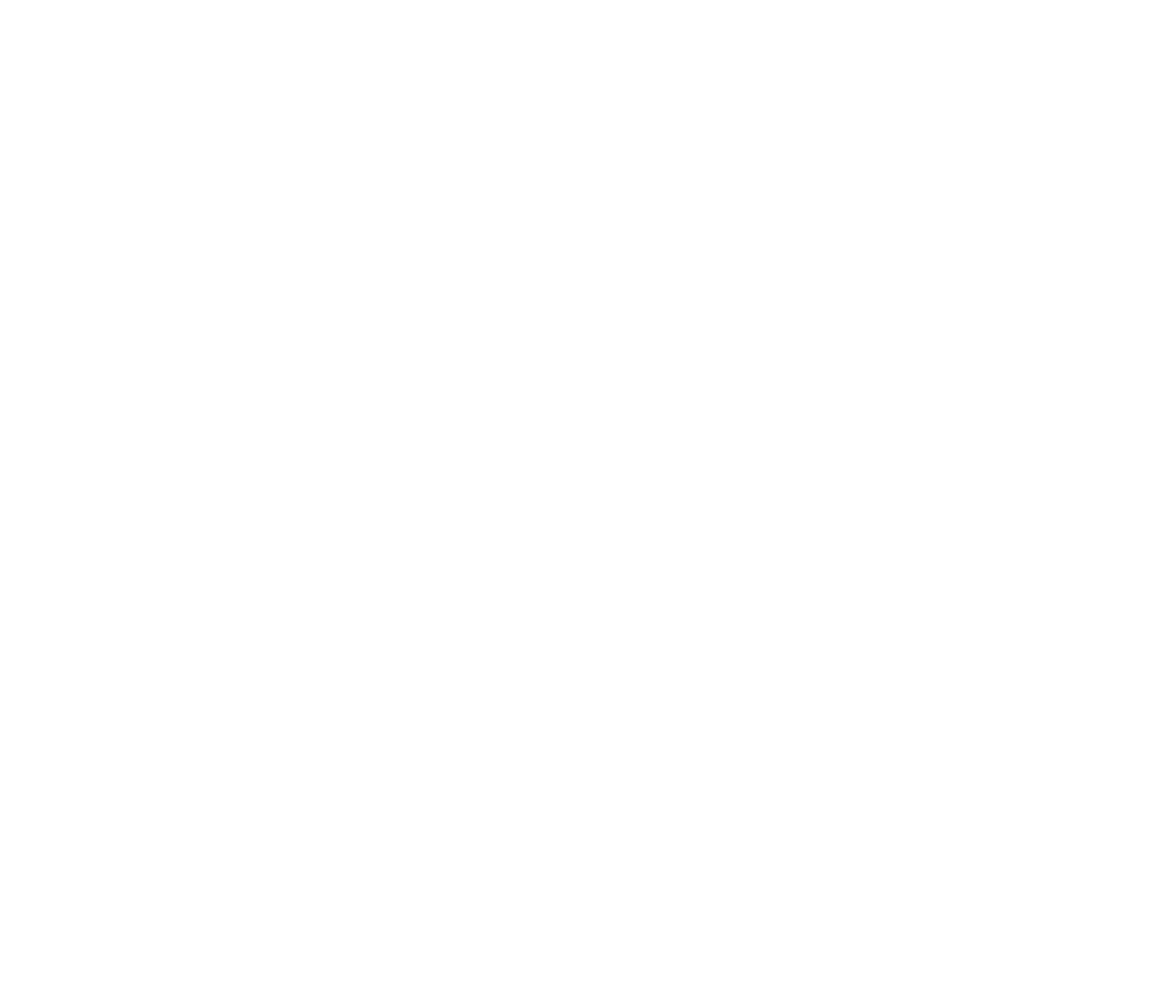
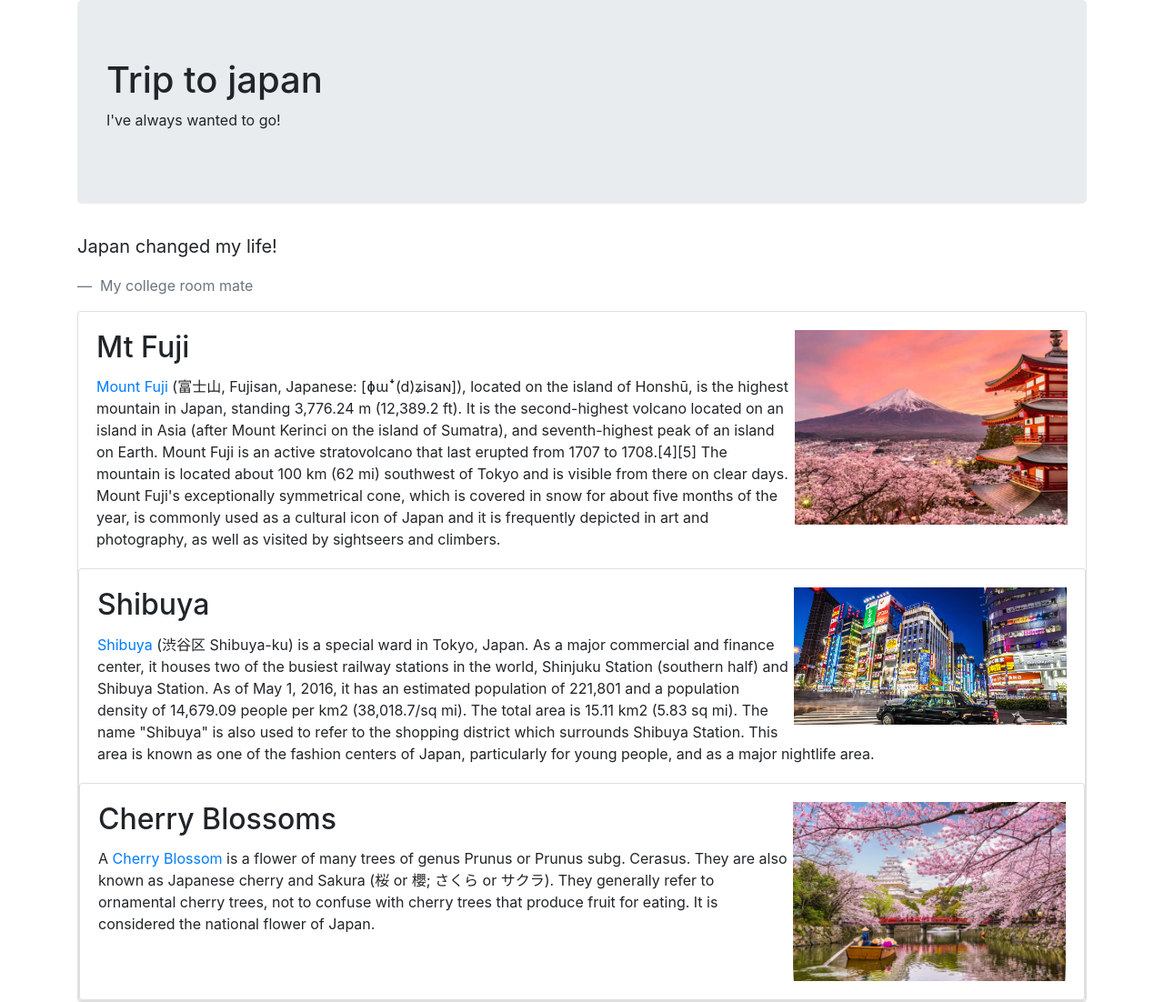
Before and after one commit to CharWeber/vacation_site, a plain HTML site: page index.html in a window 1280 px wide. Shown: the whole page at 91% size. Before the commit the page ends 800 px from the top, so only its background shows below. Drawn offline with Linux system fonts and the light colour scheme.

Commit message:
Add content about Japan and bootstrap styling
Co-authored-by: Charles Weber <charlestweber@gmail.com>

```diff
--- a/css/styles.css
+++ b/css/styles.css
@@ -0,0 +1,4 @@
+.card-image{
+  float:right;
+  width: 300px;
+}
--- a/index.html
+++ b/index.html
@@ -1,9 +1,39 @@
 <!DOCTYPE html>
 <html lang="en">
 <head>
-  <title>Document</title>
+  <title>Japan</title>
+  <link rel="stylesheet" href="css/bootstrap.css" type="text/css">
+  <link rel="stylesheet" href="css/styles.css" type="text/css">
 </head>
 <body>
-
+  <div class="container">
+    <div class="jumbotron">
+      <h1>Trip to japan</h1>
+      <p>I've always wanted to go!</p>
+    </div>
+    <blockquote class="blockquote">
+      <p>Japan changed my life!</p>
+      <footer class="blockquote-footer"> My college room mate</footer>
+    </blockquote>
+    <div class="card">
+      <div class="card-body">
+        <img class="card-image" src="img/fuji.jpg" alt="Mt fuji at dusk">
+        <h2 class="card-title">Mt Fuji</h2>
+        <p class="card-text"><a href="https://en.wikipedia.org/wiki/Mount_Fuji">Mount Fuji</a> (富士山, Fujisan, Japanese: [ɸɯꜜ(d)ʑisaɴ]), located on the island of Honshū, is the highest mountain in Japan, standing 3,776.24 m (12,389.2 ft). It is the second-highest volcano located on an island in Asia (after Mount Kerinci on the island of Sumatra), and seventh-highest peak of an island on Earth. Mount Fuji is an active stratovolcano that last erupted from 1707 to 1708.[4][5] The mountain is located about 100 km (62 mi) southwest of Tokyo and is visible from there on clear days. Mount Fuji's exceptionally symmetrical cone, which is covered in snow for about five months of the year, is commonly used as a cultural icon of Japan and it is frequently depicted in art and photography, as well as visited by sightseers and climbers.</p>
+      </div>
+      <div class="card">
+        <div class="card-body">
+          <img class="card-image" src="img/shibuya.jpg" alt="A busy shibuya street">
+          <h2 class="card-title">Shibuya</h2>
+          <p class="card-text"><a href="https://en.wikipedia.org/wiki/Shibuya">Shibuya</a> (渋谷区 Shibuya-ku) is a special ward in Tokyo, Japan. As a major commercial and finance center, it houses two of the busiest railway stations in the world, Shinjuku Station (southern half) and Shibuya Station. As of May 1, 2016, it has an estimated population of 221,801 and a population density of 14,679.09 people per km2 (38,018.7/sq mi). The total area is 15.11 km2 (5.83 sq mi). The name "Shibuya" is also used to refer to the shopping district which surrounds Shibuya Station. This area is known as one of the fashion centers of Japan, particularly for young people, and as a major nightlife area.</p>
+        </div>
+        <div class="card">
+          <div class="card-body">
+            <img class="card-image" src="img/cherry_blossom.jpg" alt="Cherry trees blooming in the spring">
+            <h2 class="card-title">Cherry Blossoms</h2>
+            <p class="card-text">A <a href="https://en.wikipedia.org/wiki/Cherry_blossom">Cherry Blossom</a> is a flower of many trees of genus Prunus or Prunus subg. Cerasus. They are also known as Japanese cherry and Sakura (桜 or 櫻; さくら or サクラ). They generally refer to ornamental cherry trees, not to confuse with cherry trees that produce fruit for eating. It is considered the national flower of Japan.</p>
+          </div>
+    </div>
+  </div>
 </body>
 </html>
```
Also changed, not shown: img/cherry_blossom.jpg (added), img/fuji.jpg (added), img/shibuya.jpg (added).
